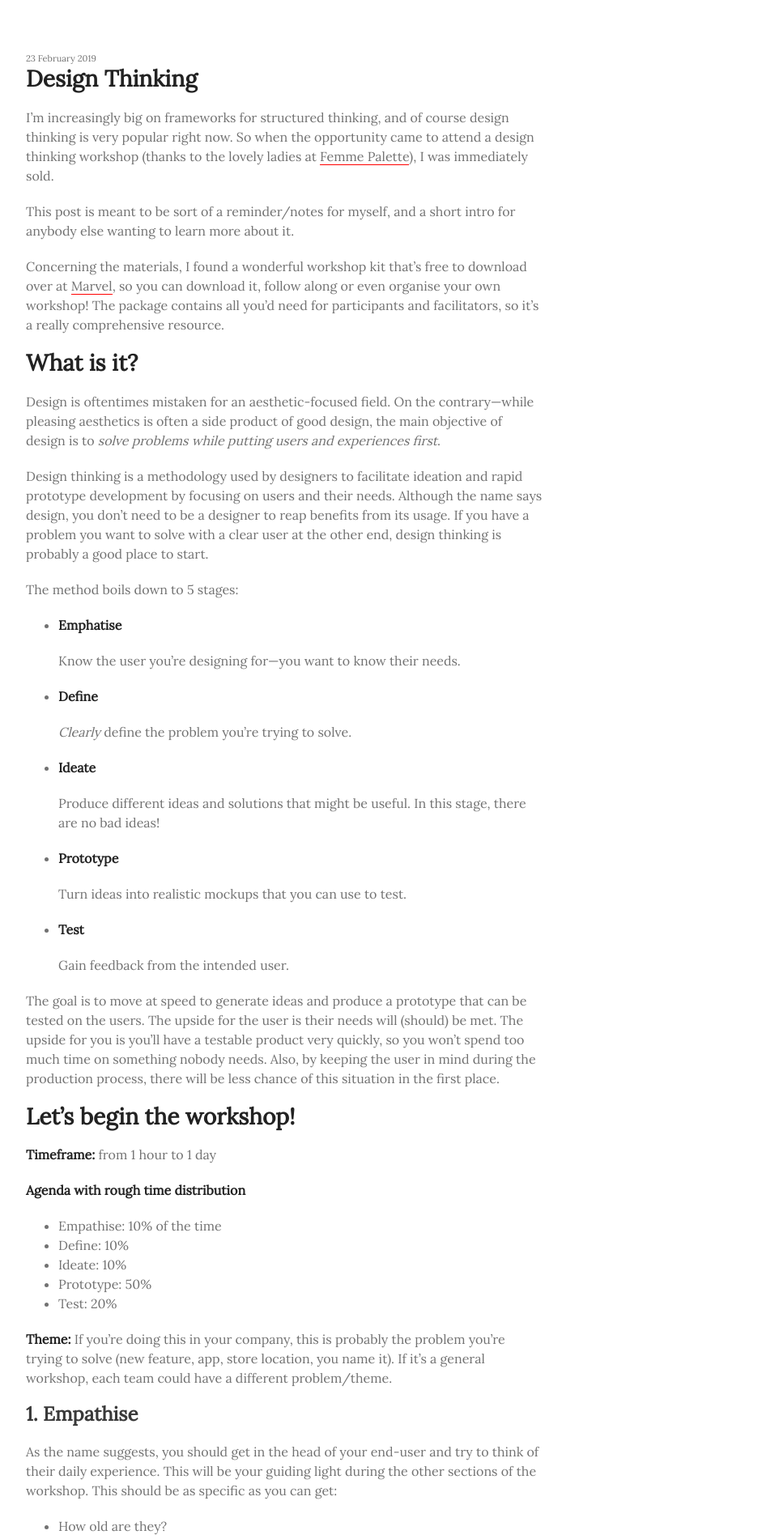
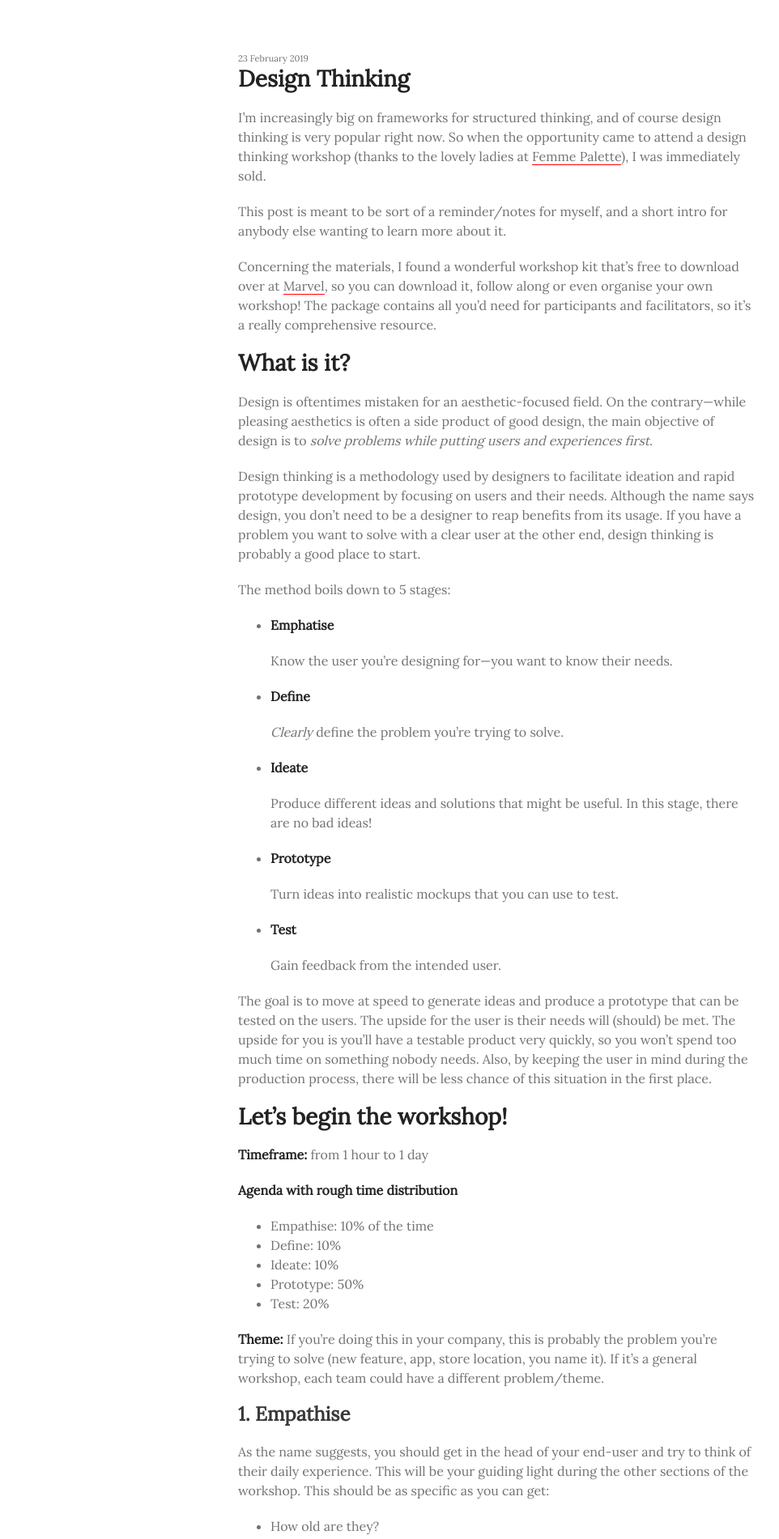
Before and after one commit to kristinamacekovic/new-web, a Jekyll site: the page built from _posts/2019-02-23-design-thinking.md, in a window 1280 px wide. Shown: the top 1901 px of the page at 81% size, without its empty margins (26-988 px from the left). Built offline with Jekyll 4.4.1, drawn with Linux system fonts in a browser that asks for light colours; our own code applies the rules of GitHub Pages for plain Markdown files.

Commit message:
add margin to postWrapper

```diff
--- a/assets/css/style.scss
+++ b/assets/css/style.scss
@@ -9,8 +9,10 @@ body {
 }
 
 .postWrapper {
+  font-size: 16px;
   word-wrap: break-word;
   width: 50vw;
+  margin: 0 auto;
 }
 
 h1 #title {
```
